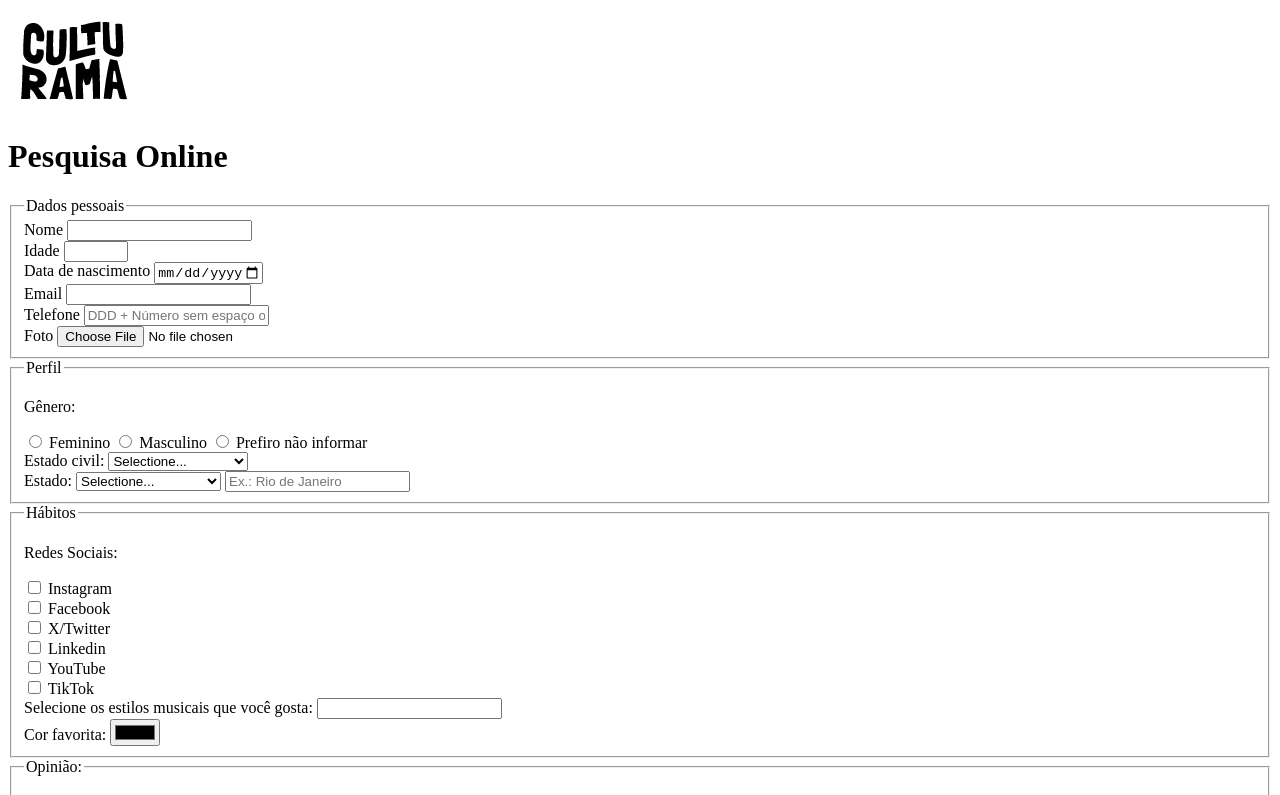
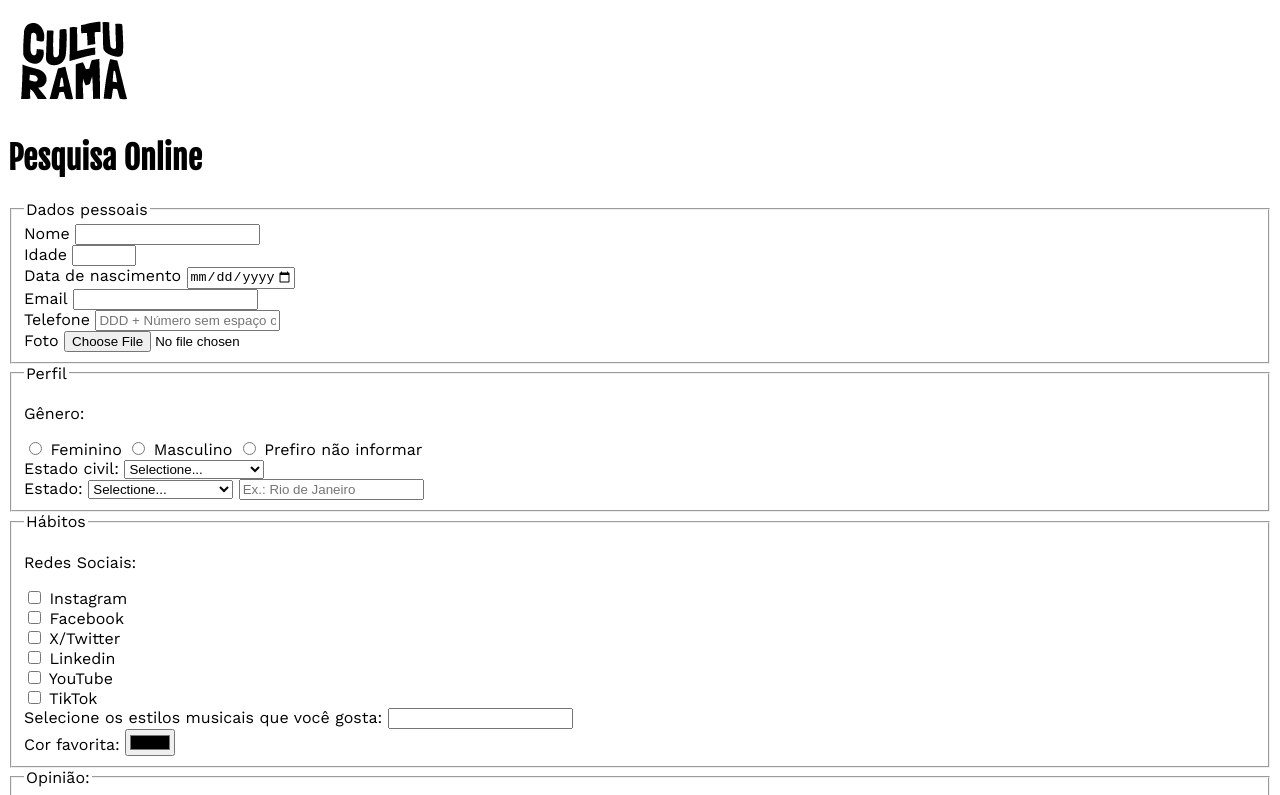
Before and after one commit to mateuspestana/pesquisa-culturama, a plain HTML site: page index.html in a window 1280 px wide. Shown: the top 795 px of the page. Drawn offline with nearby package versions, Linux system fonts and the light colour scheme.

Commit message:
Configura CSS - fontes

```diff
--- a/css/style.css
+++ b/css/style.css
@@ -0,0 +1,7 @@
+body {
+    font-family: 'Work Sans', sans-serif;
+}
+
+h1 {
+    font-family: 'Fjalla One', sans-serif;
+}
--- a/index.html
+++ b/index.html
@@ -6,6 +6,9 @@
     <meta name="viewport" content="width=device-width, initial-scale=1.0">
     <link rel="stylesheet" href="css/style.css">
     <link rel="icon" href="favicon.png">
+    <link rel="preconnect" href="https://fonts.googleapis.com">
+    <link rel="preconnect" href="https://fonts.gstatic.com" crossorigin>
+    <link href="https://fonts.googleapis.com/css2?family=Fjalla+One&family=Work+Sans&display=swap" rel="stylesheet">
     <title>Pesquisa Culturama</title>
 </head>
 
```
